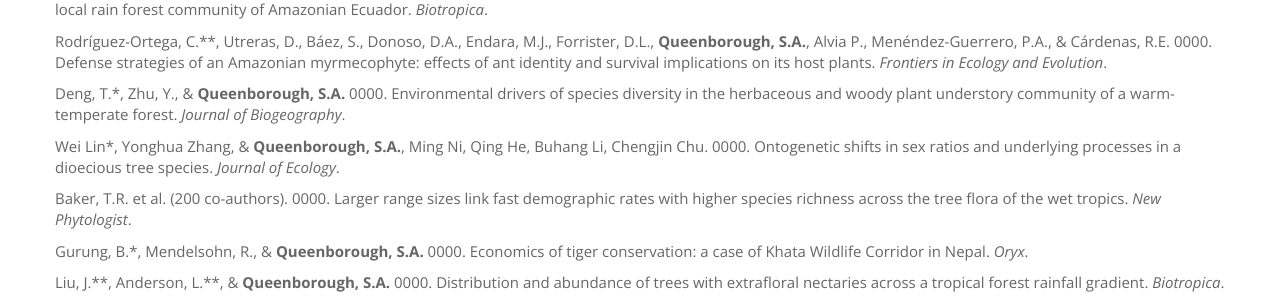
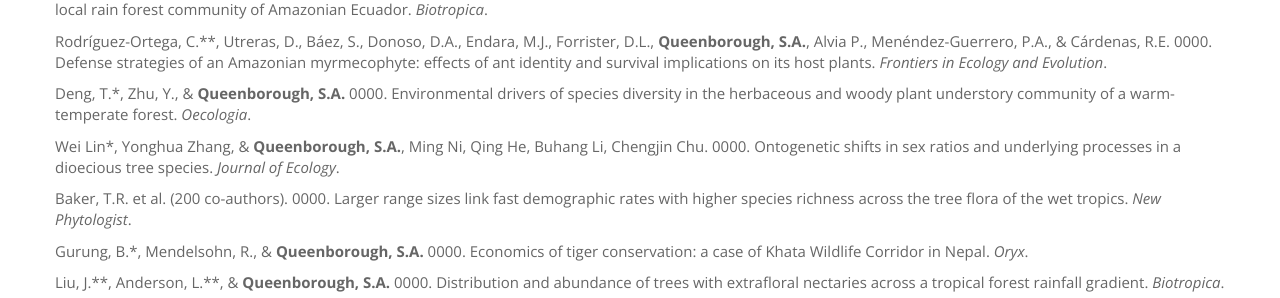
Before and after one commit to saq/saq.github.io, a Jekyll site: the page built from publications.md, in a window 1280 px wide and 900 px high, scrolled down 390 px. Shown: the part 156-454 px from the top of the window. Built offline with Jekyll 4.4.1, drawn with Linux system fonts in a browser that asks for light colours.

Commit message:
Update publications.md

```diff
--- a/publications.md
+++ b/publications.md
@@ -51,7 +51,7 @@
 
 Rodríguez-Ortega, C.\*\*, Utreras, D., Báez, S., Donoso, D.A., Endara, M.J., Forrister, D.L., **Queenborough, S.A.**, Alvia P., Menéndez-Guerrero, P.A., & Cárdenas, R.E. 0000. Defense strategies of an Amazonian myrmecophyte: effects of ant identity and survival implications on its host plants. *Frontiers in Ecology and Evolution*.
 
-Deng, T.\*, Zhu, Y., & **Queenborough, S.A.** 0000. Environmental drivers of species diversity in the herbaceous and woody plant understory community of a warm-temperate forest. *Journal of Biogeography*.
+Deng, T.\*, Zhu, Y., & **Queenborough, S.A.** 0000. Environmental drivers of species diversity in the herbaceous and woody plant understory community of a warm-temperate forest. *Oecologia*.
 
 Wei Lin\*, Yonghua Zhang, & **Queenborough, S.A.**, Ming Ni, Qing He, Buhang Li, Chengjin Chu. 0000. Ontogenetic shifts in sex ratios and underlying processes in a dioecious tree species. *Journal of Ecology*.
 
```
